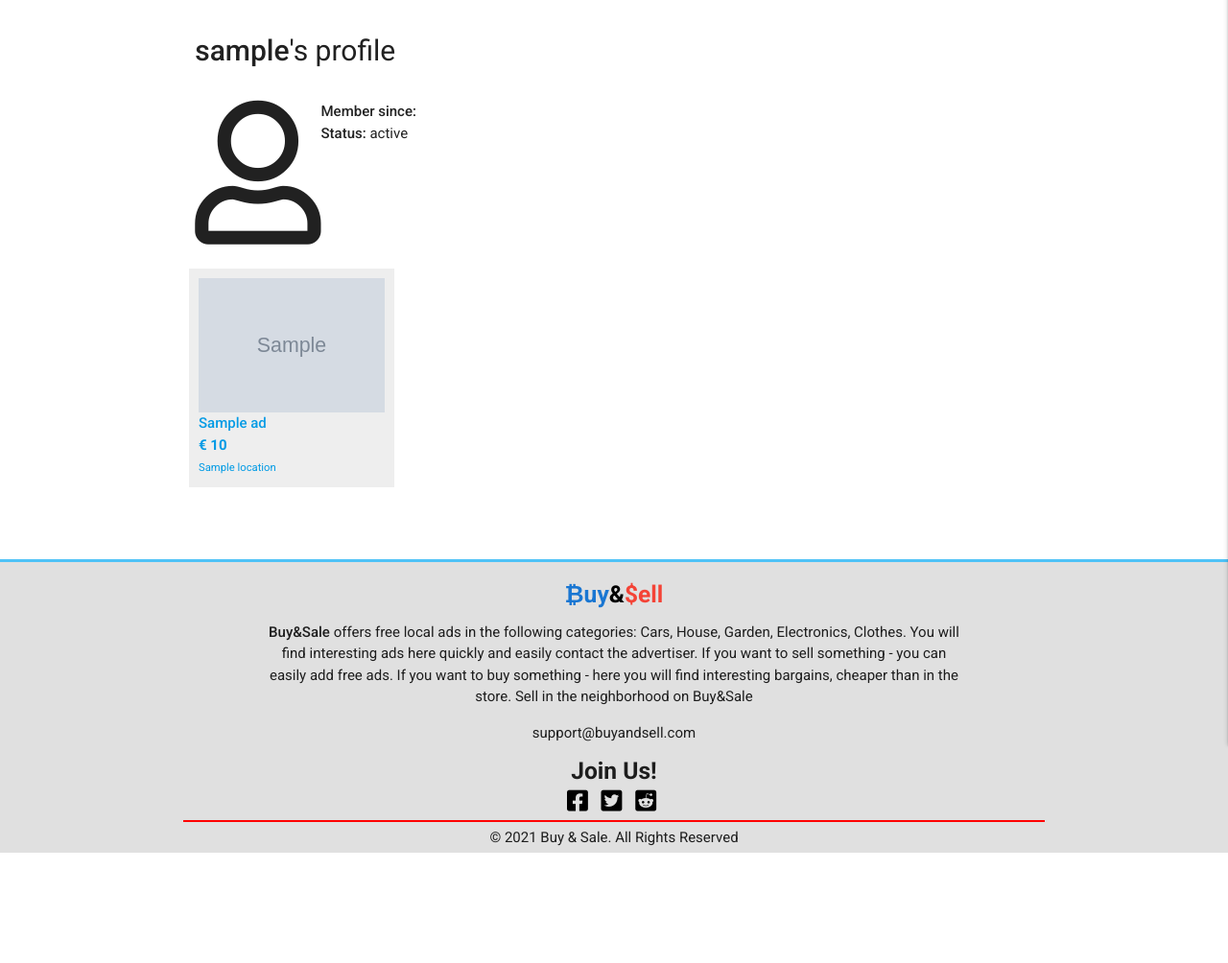
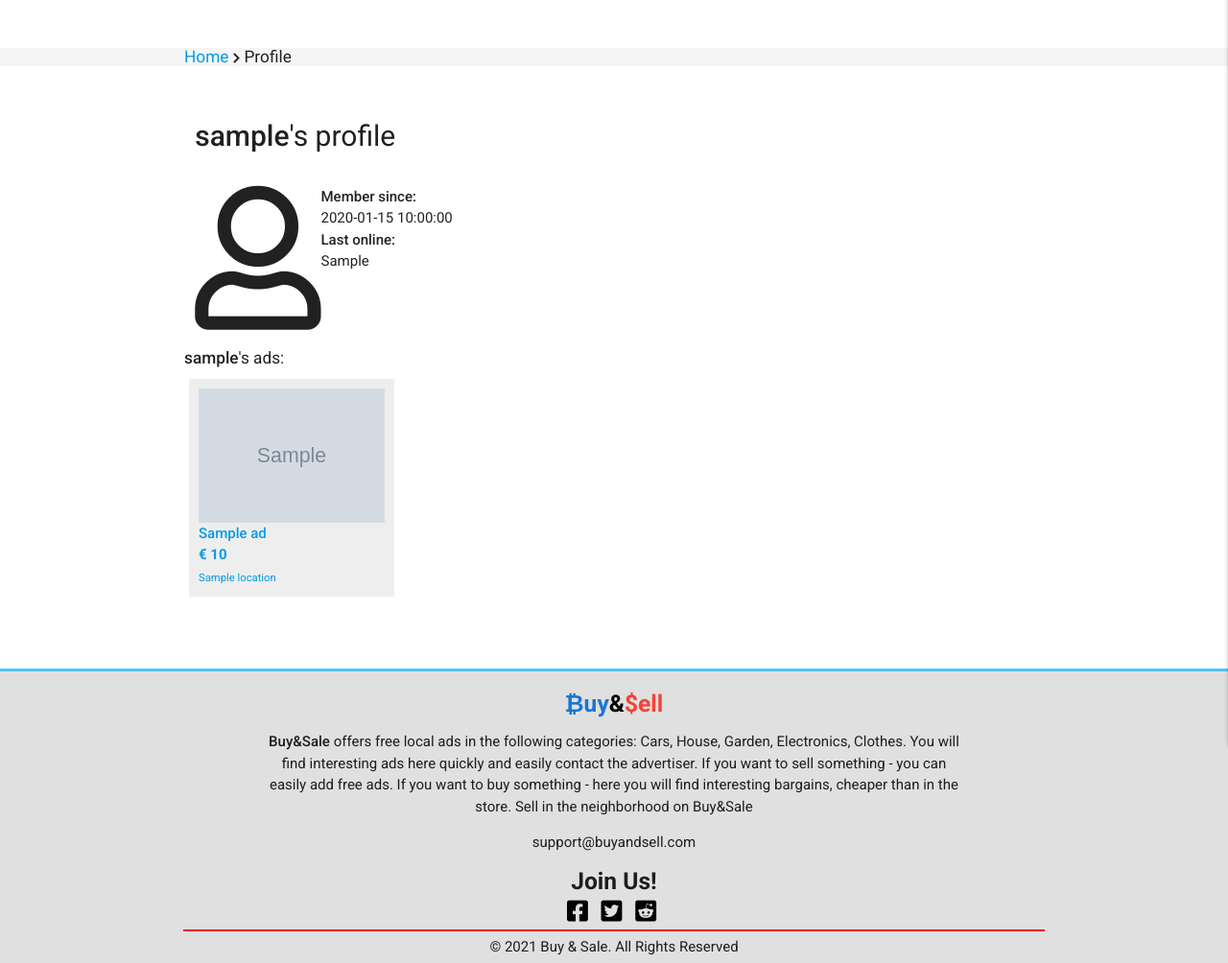
Before and after one commit to zokam1411/milestone-project-3, a Flask app: a page that uses templates/profile.html in a window 1280 px wide. Shown: the part 84-1088 px from the top of the page at 96% size. Before the commit the page ends 973 px from the top, so only its background shows below. Run offline with Flask 2, Linux system fonts and the light colour scheme; grey boxes marked "Sample" are stand-in pictures; a database or web service that is not in the repository returns one stand-in record (values such as "Sample title"); some libraries are stand-ins or nearby versions.

Commit message:
Update profile page with page nav

```diff
--- a/templates/profile.html
+++ b/templates/profile.html
@@ -1,12 +1,19 @@
 {% extends 'base.html' %}
 {% block content %}
-
+<div class="grey lighten-4">
+    <div class="container">
+        <div class="row page-nav">
+            <h6 class="mb-0"><a href="{{ url_for('get_ads') }}">Home</a> <i class="fas fa-chevron-right"></i>
+                Profile</h6>
+        </div>
+    </div>
+</div>
 <div class="container">
     <div class="row">
         <div class="col s12">
             <div>
                 <div class="profile-name">
-                    <p><strong>{{ username.username }}</strong>'s profile</p>
+                    <p class="mt-0" ><strong>{{ username.username }}</strong>'s profile</p>
                 </div>
             </div>
             <div class="user-icon left">
@@ -17,9 +24,11 @@
                     <li>
                         <strong>Member since:</strong>
                     </li>
+                    <li>{{username.join_date}}</li>
                     <li>
-                        <strong>Status:</strong> {{username.status}}
+                        <strong>Last online:</strong>
                     </li>
+                    <li>{{username.last_log}}</li>
                 </ul>
             </div>
         </div>
@@ -28,6 +37,8 @@
 
 <div class="container">
     <div class="row">
+        <h6><strong>{{username.username}}</strong>'s ads:</h6>
+        {% if ads.count() > 0 %}
         {% for ad in ads %}
         <div class="col s6 m3 col-margin" id="col-padding">
             <a href="{{ url_for('view_ad', ad_id=ad._id) }}">
@@ -53,6 +64,9 @@
             </a>
         </div>
         {% endfor %}
+        {% else %}
+        <p>User has no ads.</p>
+        {% endif %}
     </div>
 </div>
 
```
